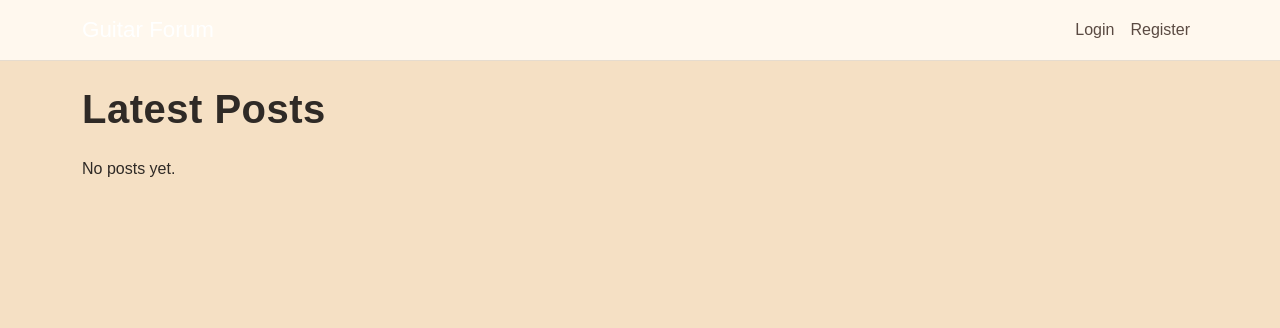
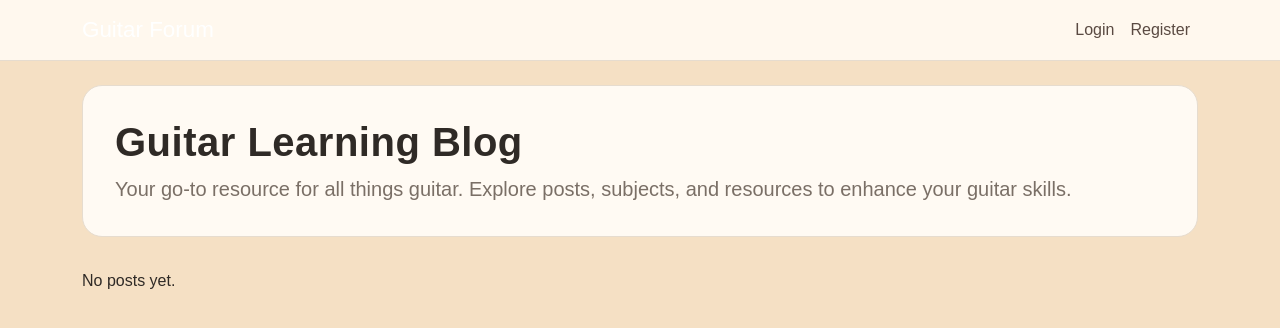
Before and after one commit to JamesBirchall-dev/MSP3-Guitar-Blog, a Django app: page / in a window 1280 px wide. Shown: the top 328 px of the page. Run offline with Django 4.2, Linux system fonts and the light colour scheme; data that the repository does not hold is empty.

Commit message:
update header styling css and html

```diff
--- a/blog/templates/blog/index.html
+++ b/blog/templates/blog/index.html
@@ -2,7 +2,10 @@
 
 {% block content %}
 
-<h1 class="mb-4">Latest Posts</h1>
+<div class="page-header">
+    <h1>Guitar Learning Blog</h1>
+    <p class="lead">Your go-to resource for all things guitar. Explore posts, subjects, and resources to enhance your guitar skills.</p>
+</div>
 
 <div class="row">
     {% for post in posts %}
--- a/blog/templates/blog/subject_list.html
+++ b/blog/templates/blog/subject_list.html
@@ -2,6 +2,12 @@
 
 
 {% block content %}
+
+<!--Subject Header -->
+<div class="page-header">
+    <h1>Learning Subjects</h1>
+    <p>Explore various subjects to enhance your guitar skills. Click on a subject to see related posts and resources.</p>
+</div>
 
 <div class="container mt-5">
     <h2 class="mb-4 text-center">Explore Subjects</h2>
--- a/static/css/style.css
+++ b/static/css/style.css
@@ -47,6 +47,27 @@ small {
 .nav-link:hover {
     color: #8c6a6a !important;
 }
+
+/* Page Header */
+
+.page-header {
+    background-color: #fffaf3;
+    padding: 2rem;
+    border-radius: 20px;
+    border: 1px solid #e6dccf;
+    margin-bottom: 2rem;
+}
+
+.page-header h1,
+.page-header h2 {
+    margin-bottom: 0.5rem;
+}
+
+.page-header p {
+    color: #7a6f66;
+    margin-bottom: 0;
+}
+
 
 /* Subject Header */
 
```
